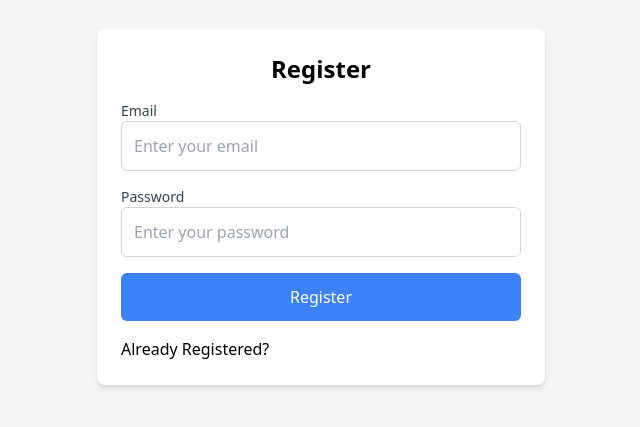
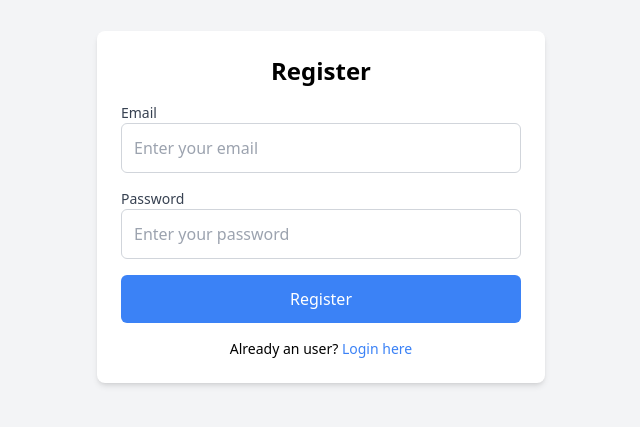
Before and after one commit to aricction/todo-dapp3, a React (Create React App) app in the folder client/: page /register in a window 1280 px wide. Shown: the part 193-620 px from the top of the page, without its empty margins (319-959 px from the left). Built offline with nearby package versions, Linux system fonts and the light colour scheme; what web3 would draw is missing.

Commit message:
Update register.jsx

```diff
--- a/client/src/components/register.jsx
+++ b/client/src/components/register.jsx
@@ -77,7 +77,9 @@ const RegisterForm = () => {
           >
             {loading ? "Registering in..." : "Register"}
           </button>
-          <p><Link to="/login">Already Registered?</Link></p>
+            <p className="text-center text-sm mt-2">
+            Already an user? <Link to="/login" className="text-blue-500">Login here</Link>
+          </p>
         </form>
       </div>
     </div>
```
